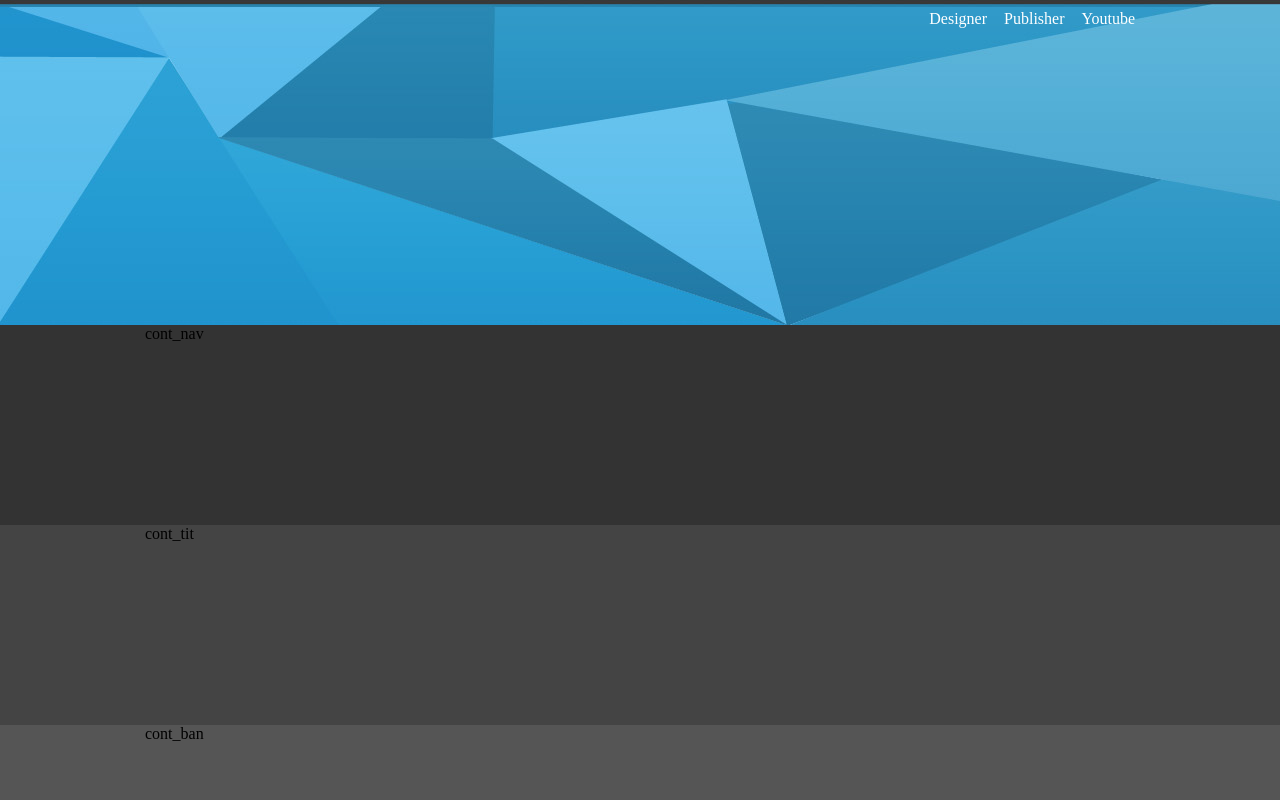
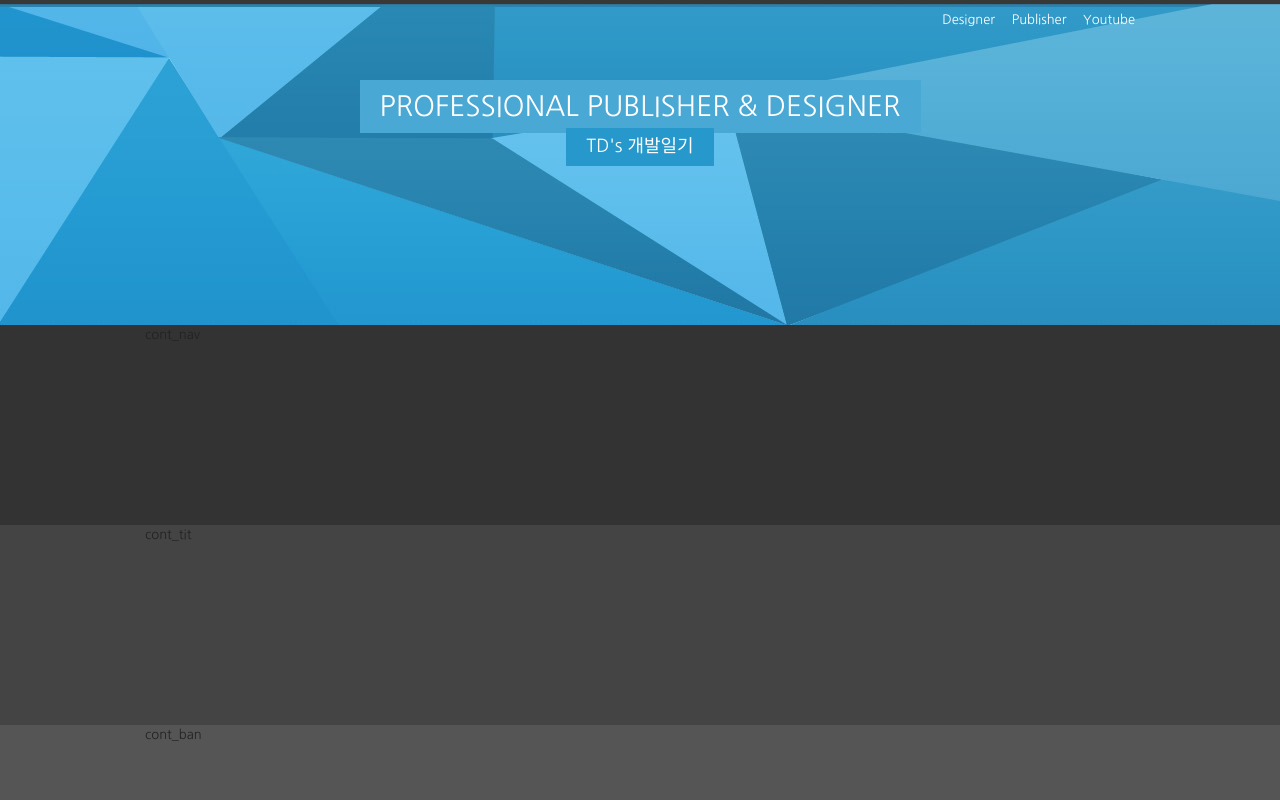
Before and after one commit to ktd1230/Html-CSS-JavaScript, a plain HTML site: page web/index.html in a window 1280 px wide. Shown: the top 800 px of the page. Drawn offline with Linux system fonts and the light colour scheme.

Commit message:
[+] IMPROVE 헤더 제목과 웹 폰트

```diff
--- a/web/css/reset.css
+++ b/web/css/reset.css
@@ -7,3 +7,9 @@ th, td, tr, textarea, button, form{margin: 0; padding: 0}
 /* a 링크 초기화 */
 a {color: #222; text-decoration: none;}
 a:hover {color: #390;}
+
+/* 폰트 초기화 */
+body, input, textarea, select, button, table {
+    font-family: 'Nanum Gothic', 'Malgun Gothic', '맑은 고딕', dotum, '돋움', sans-serif;
+    color: #222; font-size: 13px; line-height: 1.5;
+}
--- a/web/css/style.css
+++ b/web/css/style.css
@@ -27,5 +27,11 @@ background: #333; line-height: 30px; width: 160px; text-align: center;}
 .header .header-menu {text-align: right;}
 .header .header-menu a {color: #fff; padding: 10px 0px 10px 13px ; display: inline-block;}
 .header .header-menu a:hover {color: #666;}
-.header .header-tit {}
+.header .header-tit {text-align: center; }
+.header .header-tit h1 {background-color: #4aa8d4; font-size: 28px;
+padding: 5px 20px 6px 20px; display: inline-block; color: #fff; margin-top: 40px;
+font-weight: normal; text-transform: uppercase;}
+.header .header-tit a {display: inline-block; background-color: #2698cb; font-size: 18px; color: #fff;
+padding: 5px 20px 6px 20px; margin-top: -5px;}
+
 .header .header-icon {}
--- a/web/index.html
+++ b/web/index.html
@@ -11,6 +11,9 @@
     <!-- CSS STYLE -->
     <link rel="stylesheet" href="css/reset.css">
     <link rel="stylesheet" href="css/style.css">
+
+    <!-- 웹 폰트 -->
+    <link href="https://fonts.googleapis.com/css?family=Nanum+Gothic" rel="stylesheet">
 </head>
 <body>
     <!-- 스킵 내비게이션 -->
@@ -30,7 +33,11 @@
                         <a href="https://www.youtube.com/channel/UCsvQSv7EeCMHyYb9ENKAJZw">Youtube</a>
                     </div>
                     <!-- //헤더 메뉴 -->
-                    <div class="header-tit"></div>
+                    <div class="header-tit">
+                        <h1>Professional Publisher & Designer</h1><br>
+                        <a href="https://first-dev-story.tistory.com/">TD's 개발일기</a>
+                    </div>
+                    <!-- //헤더 타이틀 -->
                     <div class="header-icon"></div>
                 </div>
             </div>
```
